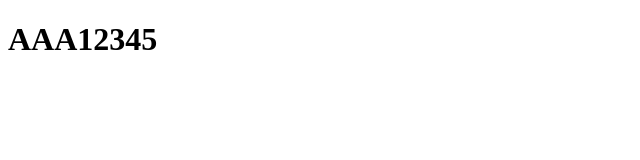
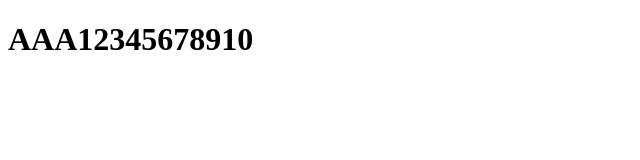
Before and after one commit to abab016001/RepoA-3-test1, a plain HTML site: page index.html in a window 1280 px wide. Shown: the whole page, without its empty margins (0-640 px from the left). Drawn offline with Linux system fonts and the light colour scheme.

Commit message:
update A

```diff
--- a/index.html
+++ b/index.html
@@ -6,6 +6,6 @@
     <title>Document</title>
 </head>
 <body>
-    <h1>AAA12345</h1>
+    <h1>AAA12345678910</h1>
 </body>
 </html>
```
